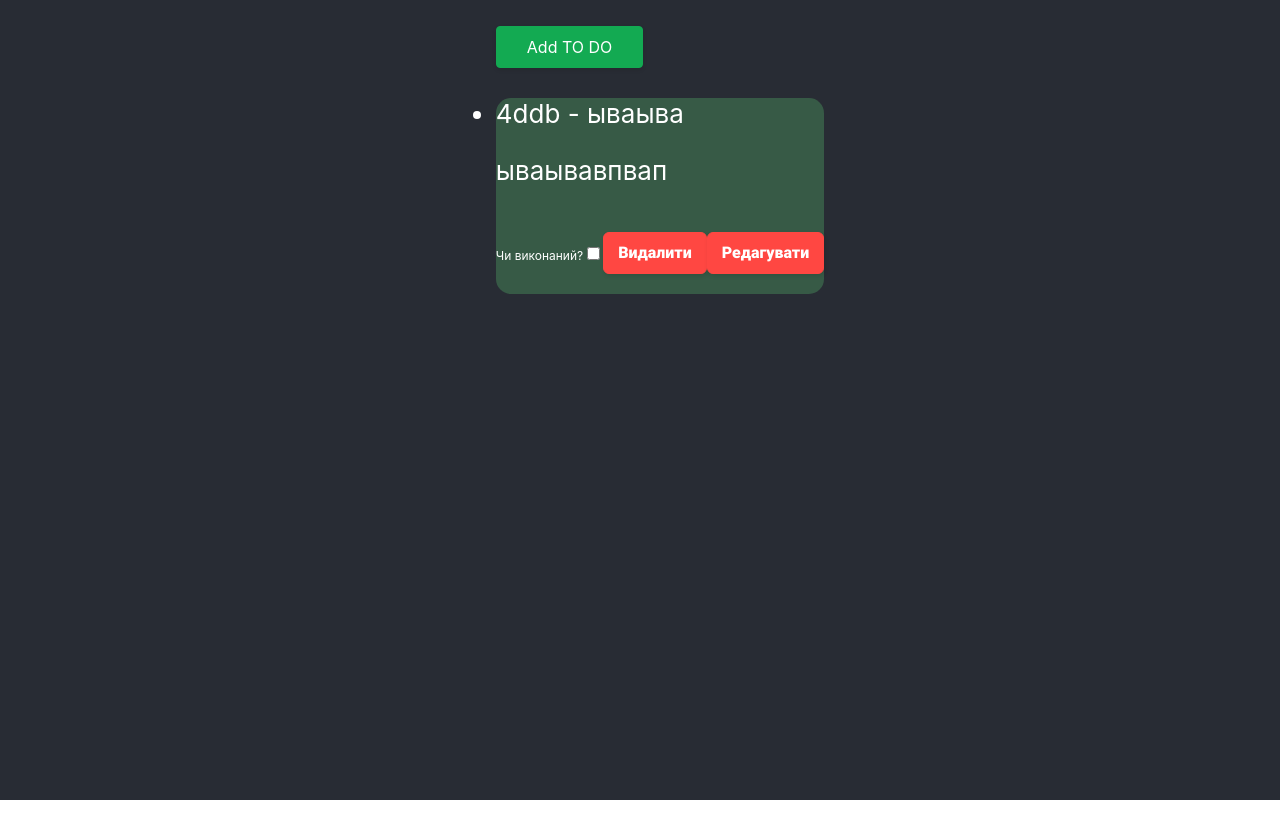
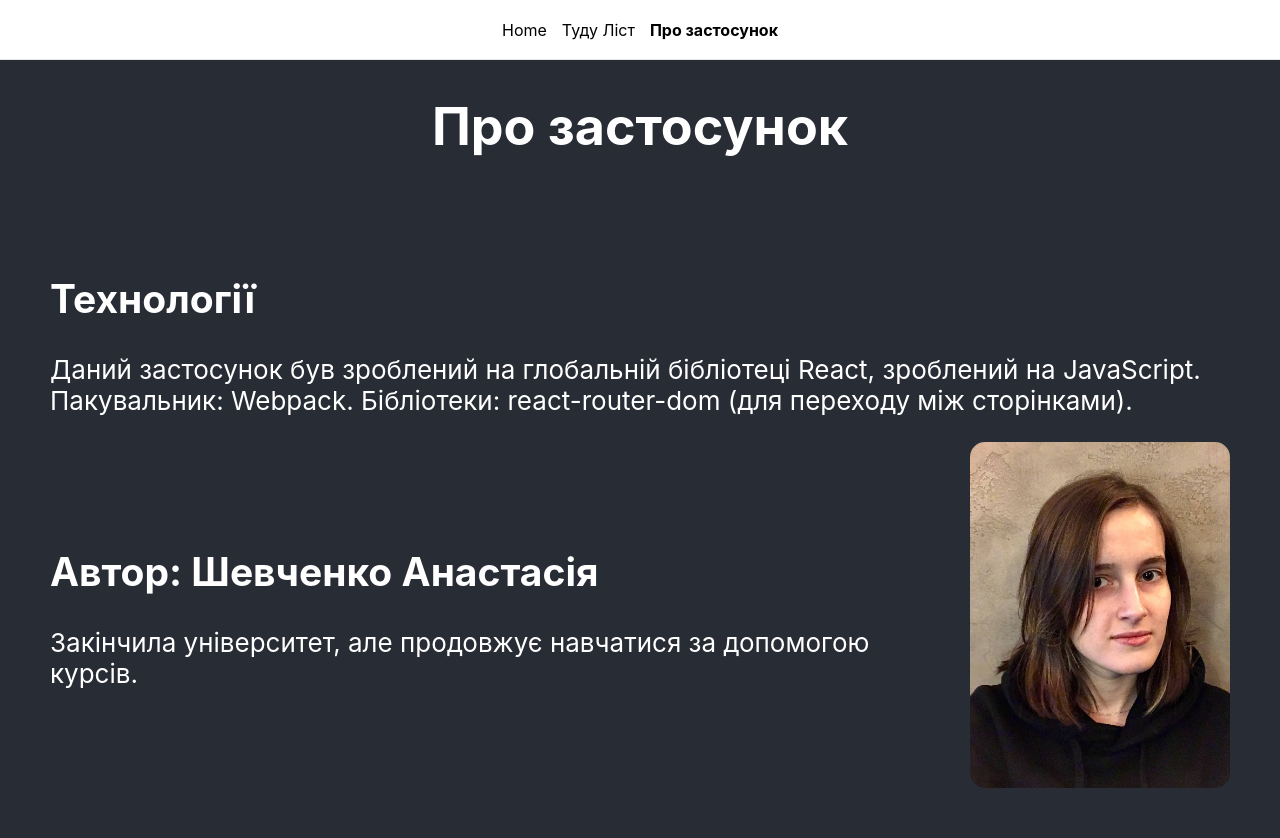
Before and after one commit to AvriChu/react, a React (Create React App) app in the folder lessons/: page /about in a window 1280 px wide. Shown: the top 838 px of the page. Before the commit the page ends 800 px from the top, so only its background shows below. Built offline with nearby package versions, Linux system fonts and the light colour scheme; data requests are answered from the project's data file.

Commit message:
Made dz10

```diff
--- a/lessons/db.json
+++ b/lessons/db.json
@@ -1,11 +1,25 @@
 {
   "todos": [
     {
-      "id": "4ddb",
-      "tittle": "ываыва",
-      "desription": "ываывавпвап",
+      "id": "1",
+      "tittle": "ыва",
+      "desription": "ываывавп",
+      "checked": true,
+      "creactionDate": "15.03.2026"
+    },
+    {
+      "id": "2",
+      "tittle": "Ана",
+      "desription": "явмівавіа",
       "checked": false,
-      "creactionDate": "15.03.2026"
+      "creactionDate": "18.03.2026"
+    },
+    {
+      "id": "c4ee",
+      "tittle": "werwerwer",
+      "desription": "werwer",
+      "checked": false,
+      "creactionDate": "18.03.2026"
     }
   ],
   "$schema": "./node_modules/json-server/schema.json"
--- a/lessons/package.json
+++ b/lessons/package.json
@@ -3,6 +3,7 @@
   "version": "0.1.0",
   "private": true,
   "dependencies": {
+    "@tanstack/react-query": "^5.91.0",
     "@testing-library/dom": "^10.4.1",
     "@testing-library/jest-dom": "^6.9.1",
     "@testing-library/react": "^16.3.2",
@@ -12,6 +13,7 @@
     "react": "^19.2.4",
     "react-dom": "^19.2.4",
     "react-hook-form": "^7.71.2",
+    "react-router-dom": "^7.13.1",
     "react-scripts": "5.0.1",
     "web-vitals": "^2.1.4"
   },
--- a/lessons/src/App.css
+++ b/lessons/src/App.css
@@ -12,7 +12,10 @@
     animation: App-logo-spin infinite 20s linear;
   }
 }
-
+a {
+  text-decoration: none;
+  color: black;
+}
 .App-header {
   background-color: #282c34;
   min-height: 100vh;
@@ -151,3 +154,32 @@
   border-radius: 15px;
   padding: 30px;
 }
+
+.new-header {
+  top: 0;
+  left: 0;
+  width: 100%;
+  height: 60px;
+  background-color: white;
+  border-bottom: 1px solid #e5e5e5;
+  display: flex;
+  align-items: center;
+  padding: 0 20px;
+  box-sizing: border-box;
+  z-index: 1000;
+  justify-content: center;
+  gap: 15px;
+}
+.some-info {
+  padding: 50px;
+}
+.all-about-autor {
+  display: flex;
+  flex-direction: row;
+  justify-content: space-between;
+  gap: 15px;
+  align-items: center;
+}
+.active {
+  font-weight: bold;
+}
--- a/lessons/src/App.js
+++ b/lessons/src/App.js
@@ -7,7 +7,6 @@ import {
   useRef,
   useState,
 } from 'react';
-import './App.css';
 import Fun2 from './components/dz1_class';
 import Fun1 from './components/dz1_function';
 import ItemsFunct from './components/dz2_items';
@@ -23,6 +22,13 @@ import DZ6_2 from './components/dz6_2';
 import { useWindowWidth } from './components/useWindowWidth';
 import Dz7_forms from './components/dz7_forms';
 import Dz9_todo from './components/dz9_todo';
+import { Routes, Route, Link } from 'react-router-dom';
+import './App.css';
+import HomePage from './dz10_pages/homePage';
+import { BrowserRouter } from 'react-router-dom';
+import AboutPage from './dz10_pages/aboutPage';
+import Leyout from './dz10_pages/Leyout';
+import TodoEdit from './dz10_pages/TodoEdit';
 
 // function App() {
 // ДЗ 1
@@ -267,11 +273,30 @@ import Dz9_todo from './components/dz9_todo';
 // export default App;
 
 // ДЗ 9
+// function App() {
+//   return (
+//     <header className='App-header'>
+//       <Dz9_todo />
+//     </header>
+//   );
+// }
+// export default App;
+// ДЗ 10
+
 function App() {
   return (
-    <header className='App-header'>
-      <Dz9_todo />
-    </header>
+    <BrowserRouter>
+      <main>
+        <Routes>
+          <Route path='/' element={<Leyout />}>
+            <Route index element={<HomePage />} />
+            <Route path='/todos' element={<Dz9_todo />} />
+            <Route path='/todos/:id' element={<TodoEdit />} />
+            <Route path='/about' element={<AboutPage />} />
+          </Route>
+        </Routes>
+      </main>
+    </BrowserRouter>
   );
 }
 export default App;
--- a/lessons/src/api/api.js
+++ b/lessons/src/api/api.js
@@ -9,3 +9,8 @@ export const GetList = async () => {
   const todos = await axios.get('todos');
   return todos.data;
 };
+
+export const GetTodo = async id => {
+  const todo = await axios.get(`todos/${id}`);
+  return todo.data;
+};
--- a/lessons/src/components/dz9_todo.js
+++ b/lessons/src/components/dz9_todo.js
@@ -1,5 +1,6 @@
 import { useEffect, useState } from 'react';
 import { GetList } from '../api/api';
+import { Link } from 'react-router-dom';
 import axios from 'axios';
 const Dz9_todo = () => {
   const getFun = async () => {
@@ -44,7 +45,6 @@ const Dz9_todo = () => {
       setRequestLoading(true);
       const response = await axios.get(`todos/${id}`);
       setEditTodo(response.data);
-      setEditOpen(true);
     } catch (error) {
       setError(error.message);
     } finally {
@@ -58,7 +58,6 @@ const Dz9_todo = () => {
       setTodos(prev =>
         prev.map(item => (item.id === editTodo.id ? response.data : item)),
       );
-      setEditOpen(false);
     } catch (error) {
       setError(error.message);
     } finally {
@@ -90,13 +89,16 @@ const Dz9_todo = () => {
     checked: false,
   });
   const [editTodo, setEditTodo] = useState(null);
-  const [editOpen, setEditOpen] = useState(false);
   const [requestLoading, setRequestLoading] = useState(false);
   if (error) {
-    return <div style={{ color: 'red' }}>Відбулася помилка: {error}</div>;
+    return (
+      <div className='App-header' style={{ color: 'red' }}>
+        Відбулася помилка: {error}
+      </div>
+    );
   }
   return (
-    <>
+    <div className='App-header'>
       {requestLoading && <h2>Loading...</h2>}
       <ul>
         <button className='button-37' onClick={() => setButtonsCl(true)}>
@@ -148,54 +150,6 @@ const Dz9_todo = () => {
             </button>
           </div>
         )}
-        {editOpen && editTodo && (
-          <div className='input-list'>
-            <h3>Редагувати Todo</h3>
-
-            <label>Ім'я</label>
-            <input
-              type='text'
-              value={editTodo.tittle}
-              onChange={e =>
-                setEditTodo(prev => ({
-                  ...prev,
-                  tittle: e.target.value,
-                }))
-              }
-            />
-
-            <label>Опис</label>
-            <input
-              type='text'
-              value={editTodo.desription}
-              onChange={e =>
-                setEditTodo(prev => ({
-                  ...prev,
-                  desription: e.target.value,
-                }))
-              }
-            />
-
-            <label>Виконаний?</label>
-            <input
-              type='checkbox'
-              checked={editTodo.checked}
-              onChange={e =>
-                setEditTodo(prev => ({
-                  ...prev,
-                  checked: e.target.checked,
-                }))
-              }
-            />
-
-            <button onClick={saveEdit} className='button-37'>
-              Зберегти
-            </button>
-            <button onClick={() => setEditOpen(false)} className='button-24'>
-              Скасувати
-            </button>
-          </div>
-        )}
         {loading ? (
           <h1>Loading todos...</h1>
         ) : todos.length === 0 ? (
@@ -214,14 +168,14 @@ const Dz9_todo = () => {
               <button onClick={() => deleteFun(todo.id)} className='button-24'>
                 Видалити
               </button>
-              <button onClick={() => editFun(todo.id)} className='button-24'>
+              <Link className='button-24' to={`${todo.id}`}>
                 Редагувати
-              </button>
+              </Link>
             </div>
           ))
         )}
       </ul>
-    </>
+    </div>
   );
 };
 
--- /dev/null
+++ b/lessons/src/dz10_pages/Leyout.js
@@ -0,0 +1,17 @@
+import { NavLink, Outlet } from 'react-router-dom';
+const Leyout = () => {
+  return (
+    <>
+      <nav className='new-header'>
+        <NavLink to='/'>Home</NavLink>
+        <NavLink to='/todos'>Туду Ліст</NavLink>
+        <NavLink to='/about'>Про застосунок</NavLink>
+      </nav>
+      <main>
+        <Outlet />
+      </main>
+    </>
+  );
+};
+
+export default Leyout;
--- /dev/null
+++ b/lessons/src/dz10_pages/TodoEdit.js
@@ -0,0 +1,74 @@
+import { useParams } from 'react-router-dom';
+import { useQuery } from '@tanstack/react-query';
+import { GetTodo } from '../api/api';
+import { useState, useEffect } from 'react';
+import axios from 'axios';
+import { useNavigate } from 'react-router-dom';
+import { Link } from 'react-router-dom';
+
+const TodoEdit = () => {
+  const { id } = useParams();
+  const navigate = useNavigate();
+  const { data, isFetching } = useQuery({
+    queryKey: ['todoItem', id],
+    queryFn: () => GetTodo(id),
+  });
+  console.log(data);
+  const [editTodo, setEditTodo] = useState(null);
+  useEffect(() => {
+    if (data) {
+      setEditTodo(data);
+    }
+  }, [data]);
+
+  const handleSave = async () => {
+    await axios.put(`todos/${id}`, editTodo);
+    navigate('/todos');
+  };
+  if (isFetching || !editTodo) {
+    return <h2>Loading...</h2>;
+  }
+  return (
+    <div className='App-header'>
+      <h3>Редагувати Todo</h3>
+      <label>Ім'я</label>
+      <input
+        type='text'
+        value={editTodo.tittle}
+        onChange={e =>
+          setEditTodo(prev => ({
+            ...prev,
+            tittle: e.target.value,
+          }))
+        }
+      />
+      <label>Опис</label>
+      <input
+        type='text'
+        value={editTodo.desription}
+        onChange={e =>
+          setEditTodo(prev => ({
+            ...prev,
+            desription: e.target.value,
+          }))
+        }
+      />
+      <label>Виконаний?</label>
+      <input
+        type='checkbox'
+        checked={editTodo.checked}
+        onChange={e =>
+          setEditTodo(prev => ({
+            ...prev,
+            checked: e.target.checked,
+          }))
+        }
+      />
+      <Link onClick={handleSave} to='/todo-list' className='button-37'>
+        Зберегти
+      </Link>
+    </div>
+  );
+};
+
+export default TodoEdit;
--- /dev/null
+++ b/lessons/src/dz10_pages/aboutPage.js
@@ -0,0 +1,33 @@
+import myImg from './autor-img.jpg';
+
+const AboutPage = () => {
+  return (
+    <div className='App-header'>
+      <h1>Про застосунок</h1>
+      <div className='some-info'>
+        <h2>Технології</h2>
+        <p>
+          Даний застосунок був зроблений на глобальній бібліотеці React,
+          зроблений на JavaScript. Пакувальник: Webpack. Бібліотеки:
+          react-router-dom (для переходу між сторінками).
+        </p>
+        <div className='all-about-autor'>
+          <div className='about-autor'>
+            <h2>Автор: Шевченко Анастасія</h2>
+            <p>
+              Закінчила університет, але продовжує навчатися за допомогою
+              курсів.
+            </p>
+          </div>
+          <img
+            src={myImg}
+            alt='Моє фото'
+            style={{ width: '22%', borderRadius: '15px' }}
+          />
+        </div>
+      </div>
+    </div>
+  );
+};
+
+export default AboutPage;
--- /dev/null
+++ b/lessons/src/dz10_pages/homePage.js
@@ -0,0 +1,13 @@
+import { Routes, Route, Link } from 'react-router-dom';
+const HomePage = () => {
+  return (
+    <div className='App-header'>
+      <h1>Ласкаво просимо до вашого todo List!</h1>
+      <Link className='button-37' to='/todos'>
+        Розпочати
+      </Link>
+    </div>
+  );
+};
+
+export default HomePage;
--- a/lessons/src/index.js
+++ b/lessons/src/index.js
@@ -1,10 +1,12 @@
 import React from 'react';
 import ReactDOM from 'react-dom/client';
+import { QueryClient, QueryClientProvider } from '@tanstack/react-query';
 import './index.css';
 import App from './App';
+const queryClient = new QueryClient();
 const root = ReactDOM.createRoot(document.getElementById('root'));
 root.render(
-  <React.StrictMode>
+  <QueryClientProvider client={queryClient}>
     <App />
-  </React.StrictMode>,
+  </QueryClientProvider>,
 );
```
Also changed, not shown: lessons/src/components/dz5_2.js (+28 -28 lines), lessons/src/dz10_pages/autor-img.jpg (added), 1 other file (tests, documents, lock files or other folders).
